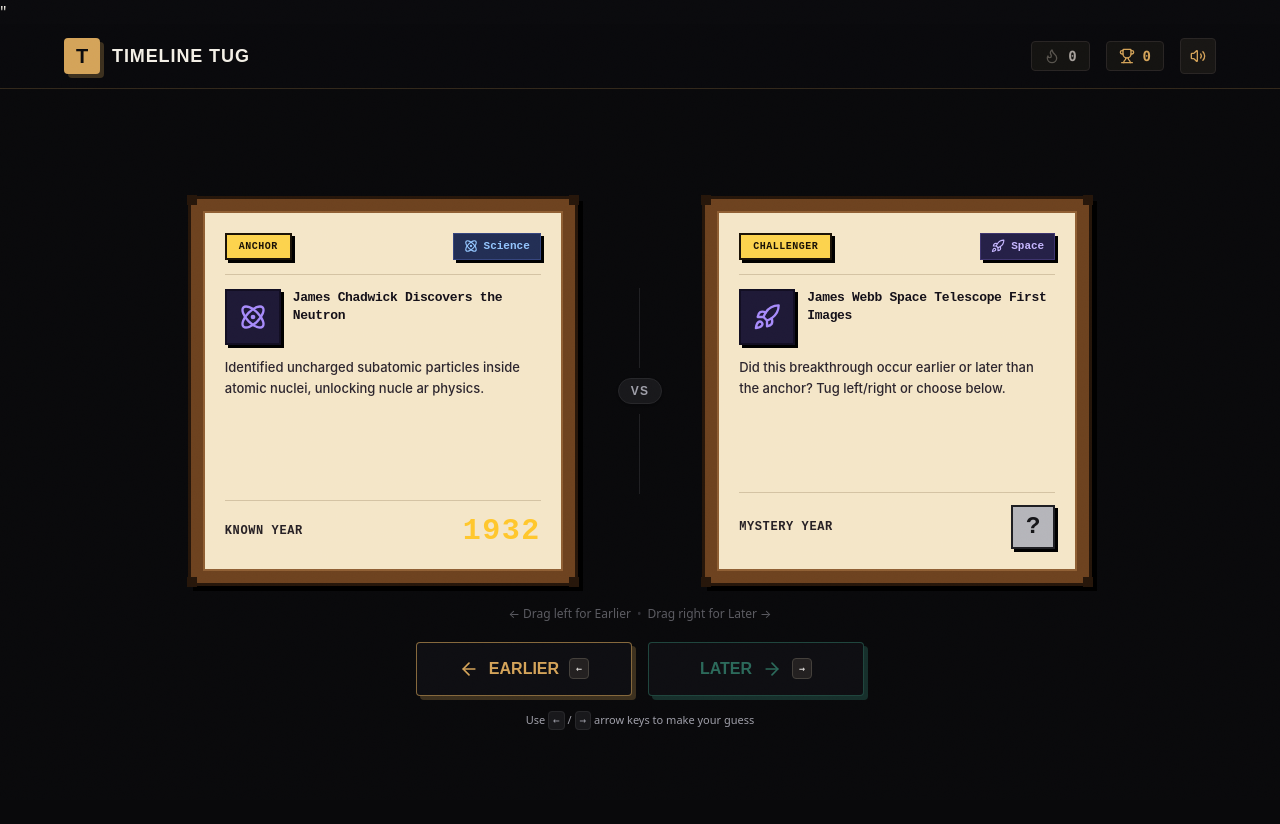
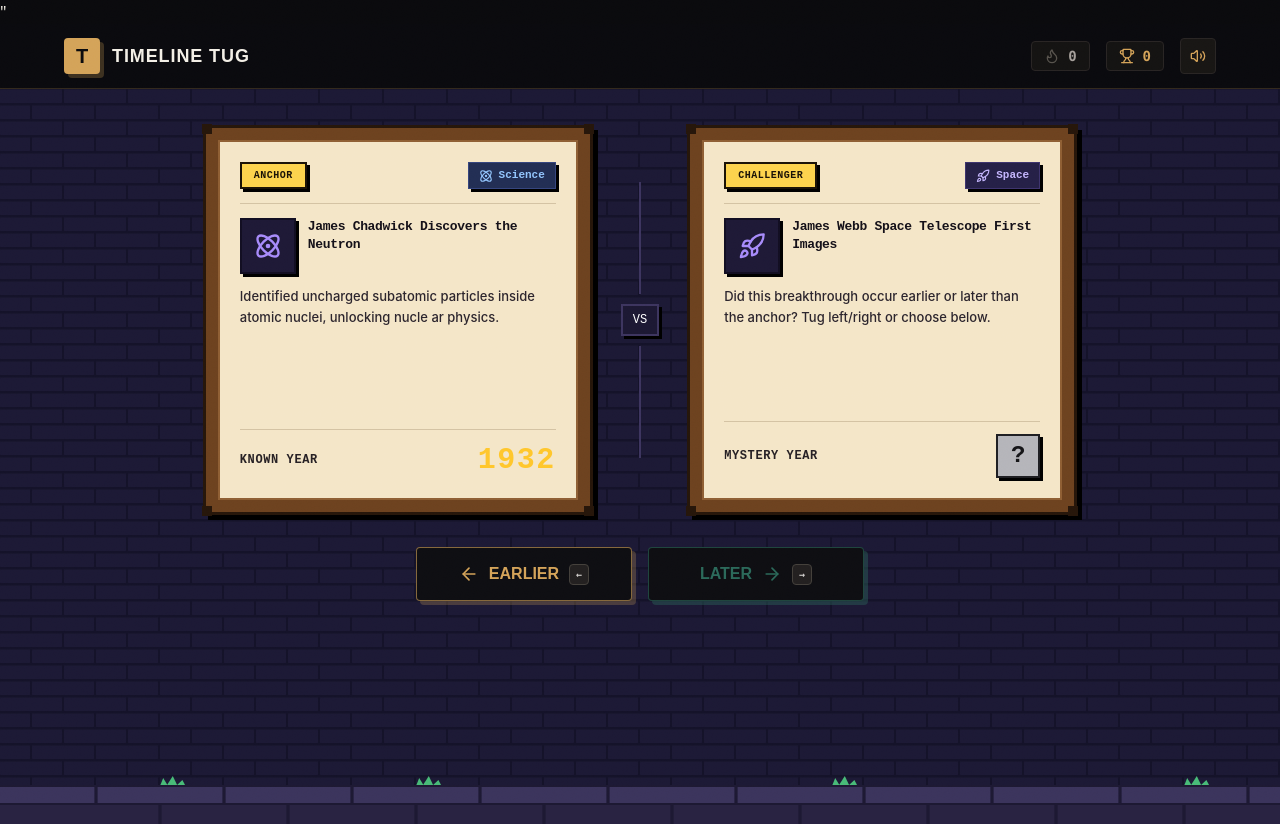
Before and after one commit to questcreators69-rgb/timeline_tug, a React (Vite) app: page / in a window 1280 px wide. Both pictures are taken after a click on the button "ENTER ARENA". Built offline with nearby package versions, Linux system fonts and the light colour scheme.

Commit message:
added the pixelated wall and grass to the UI

```diff
--- a/src/App.tsx
+++ b/src/App.tsx
@@ -226,7 +226,7 @@
   };
 
   return (
-    <div className="flex min-h-screen flex-col bg-zinc-950 text-zinc-100 antialiased selection:bg-amber-500/30">
+    <div className="flex min-h-screen flex-col bg-[#121021] text-[#F3EFE6] antialiased selection:bg-[#FCD34D]/30">
 
       <ParticleCanvas active={showConfetti} />
 
@@ -239,7 +239,7 @@
         onLogoClick={() => setPhase('MENU')}
       />
 
-      <main className="flex-1 flex flex-col items-center justify-center p-4 sm:p-6 w-full max-w-5xl mx-auto">
+      <main className="flex-1 flex flex-col items-center justify-between w-full relative overflow-hidden">
         {phase === 'MENU' && (
           <StartScreen onStartGame={startNewGame} bestStreak={bestStreak} />
         )}
@@ -247,30 +247,50 @@
         {(phase === 'PLAYING' || phase === 'REVEALING' || phase === 'RESULT') &&
           anchor &&
           challenger && (
-            <div className="w-full flex flex-col items-center animate-fadeIn">
+        <div className="relative w-full flex-1 flex flex-col justify-between items-center bg-[#18162E]">
+  <div className="absolute inset-0 pointer-events-none opacity-40">
+    <svg className="w-full h-full">
+      <defs>
+        <pattern id="dungeon-bricks" width="64" height="32" patternUnits="userSpaceOnUse">
+          <rect width="64"height="32" fill="#18162E" />
+          <rect x="0" y="1" width="62" height="13" fill="#221E40" rx="1" />
+          <rect x="32" y="17" width="62" height="13" fill="#221E40" rx="1" />
+          <rect x="0" y="17" width="30" height="13" fill="#221E40" rx="1" />
+          <line x1="0" y1="15" x2="64" y2="15" stroke="#100E22" strokeWidth="2" />
+          <line x1="0" y1="31" x2="64" y2="31" stroke="#100E22" strokeWidth="2" />
+          <line x1="63" y1="0" x2="63" y2="15" stroke="#100E22" strokeWidth="2" />
+          <line x1="31" y1="16" x2="31" y2="31" stroke="#100E22" strokeWidth="2" />
+        </pattern>
+      </defs>
+      <rect width="100%" height="100%" fill="url(#dungeon-bricks)" />
+    </svg>  </div>
+  <div className="relative z-10 w-full max-w-5xl mx-auto flex flex-col items-center pt-3 sm:pt-6 px-3 sm:px-6">
+    <div className="w-full flex flex-col md:flex-row items-center justify-center gap-3 sm:gap-4 md:gap-6 my-1 sm:my-3">
 
-              <div className="w-full flex flex-col md:flex-row items-center justify-center gap-3 md:gap-5 lg:gap-8 my-2 sm:my-3">
 
                 <div className="w-full md:w-auto flex justify-center">
-                  <GameCard                    event={anchor}
+                  <GameCard
+                    event={anchor}
                     role="anchor"
                     isRevealed={true}
                   />
                 </div>
                 <div className="flex md:hidden relative my-1 items-center justify-center w-full max-w-xs">
-                  <div className="h-px flex-1 bg-zinc-800/80" />
-                  <span className="mx-3 rounded-full border border-zinc-800 bg-zinc-900 px-3 py-0.5 font-display text-xs font-bold text-zinc-400 uppercase tracking-widest shadow-sm">
+  <div className="h-0.5 flex-1 bg-[#3D355F]" />
+  <span className="mx-2.5 border-2 border-[#3D355F] bg-[#1C1833] px-2.5 py-1 font-pixel text-xs text-white uppercase shadow-pixel">
     VS
  </span>
-                  <div className="h-px flex-1 bg-zinc-800/80" />
+  <div className="h-0.5 flex-1 bg-[#3D355F]" />
 </div>
-                <div className="hidden md:flex flex-col items-center justify-center shrink-0 self-center px-1 lg:px-2">
-                  <div className="w-px h-16 lg:h-20 bg-zinc-800/80" />
-                  <span className="my-2.5 rounded-full border border-zinc-800 bg-zinc-900 px-3 py-1 font-display text-xs font-bold text-zinc-400 uppercase tracking-widest shadow-sm">
+
+<div className="hidden md:flex flex-col items-center justify-center shrink-0 self-center px-1">
+  <div className="w-0.5 h-20 lg:h-28 bg-[#3D355F]" />
+  <span className="my-2.5 border-2 border-[#3D355F] bg-[#1C1833] px-2.5 py-1.5 font-pixel text-xs text-white uppercase shadow-pixel">
     VS
   </span>
-                  <div className="w-px h-16 lg:h-20 bg-zinc-800/80" />
+  <div className="w-0.5 h-20 lg:h-28 bg-[#3D355F]" />
 </div>
+
                 <div
                     className={`w-full md:w-auto flex justify-center touch-none ${
                     phase === 'PLAYING' ? 'cursor-grab active:cursor-grabbing' : 'cursor-default'
@@ -290,21 +310,60 @@
                   />
                 </div>
               </div>
-              {showFirstTimeHint && phase === 'PLAYING' && streak === 0 && (
-                <div className="mt-2 flex items-center gap-1.5 text-xs text-zinc-400 animate-pulse">
-                  <span>← Drag left for Earlier</span>
-                  <span className="text-zinc-600">•</span>
-                  <span>Drag right for Later →</span>
-                </div>
-              )}
 
-              <ActionControls
-                onGuess={commitGuess}
+              <ActionControls      onGuess={commitGuess}
       disabled={phase !== 'PLAYING'}
     />
+  </div>
+  <div className="relative z-10 w-full mt-4 sm:mt-6">
+    <svg      className="w-full h-10 sm:h-12 pixelated block"
+      viewBox="0 0 800 48"
+      preserveAspectRatio="none"
+    >
+      <g fill="#48BB78">
+        <polygon points="100,10 102,2 105,10" />
+        <polygon points="104,10 108,0 111,10" />
+        <polygon points="110,10 114,4 116,10" />
 
-              <div className="mt-4 text-[11px] text-zinc-400 hidden sm:block">
-                Use <kbd className="font-mono bg-zinc-900 px-1 py-0.5 rounded border border-zinc-800 text-zinc-400">←</kbd> / <kbd className="font-mono bg-zinc-900 px-1 py-0.5 rounded border border-zinc-800 text-zinc-400">→</kbd> arrow keys to make your guess
+        <polygon points="260,10 262,2 265,10" />
+        <polygon points="264,10 268,0 271,10" />
+        <polygon points="270,10 274,4 276,10" />
+
+        <polygon points="520,10 522,2 525,10" />
+        <polygon points="524,10 528,0 531,10" />
+        <polygon points="530,10 534,4 536,10" />
+
+        <polygon points="740,10 742,2 745,10" />
+        <polygon points="744,10 748,0 751,10" />
+        <polygon points="750,10 754,4 756,10" />
+      </g>
+      <rect x="0" y="10" width="800" height="18" fill="#3B345C" />
+      <rect x="0" y="28" width="800" height="20" fill="#292342" />
+
+      <line x1="0" y1="10" x2="800" y2="10" stroke="#1D1933" strokeWidth="2" />
+      <line x1="0" y1="28" x2="800" y2="28" stroke="#1D1933" strokeWidth="2" />
+
+      <line x1="60" y1="10" x2="60" y2="28" stroke="#1D1933" strokeWidth="2" />
+      <line x1="140" y1="10" x2="140" y2="28" stroke="#1D1933" strokeWidth="2" />
+      <line x1="220" y1="10" x2="220" y2="28" stroke="#1D1933" strokeWidth="2" />
+      <line x1="300" y1="10" x2="300" y2="28" stroke="#1D1933" strokeWidth="2" />
+      <line x1="380" y1="10" x2="380" y2="28" stroke="#1D1933" strokeWidth="2" />
+      <line x1="460" y1="10" x2="460" y2="28" stroke="#1D1933" strokeWidth="2" />
+      <line x1="540" y1="10" x2="540" y2="28" stroke="#1D1933" strokeWidth="2" />
+      <line x1="620" y1="10" x2="620" y2="28" stroke="#1D1933" strokeWidth="2" />
+      <line x1="700" y1="10" x2="700" y2="28" stroke="#1D1933" strokeWidth="2" />
+      <line x1="780" y1="10" x2="780" y2="28" stroke="#1D1933" strokeWidth="2" />
+
+      <line x1="100" y1="28" x2="100" y2="48" stroke="#1D1933" strokeWidth="2" />
+      <line x1="180" y1="28" x2="180" y2="48" stroke="#1D1933" strokeWidth="2" />
+      <line x1="260" y1="28" x2="260" y2="48" stroke="#1D1933" strokeWidth="2" />
+      <line x1="340" y1="28" x2="340" y2="48" stroke="#1D1933" strokeWidth="2" />
+      <line x1="420" y1="28" x2="420" y2="48" stroke="#1D1933" strokeWidth="2" />
+      <line x1="500" y1="28" x2="500" y2="48" stroke="#1D1933" strokeWidth="2" />
+      <line x1="580" y1="28" x2="580" y2="48" stroke="#1D1933" strokeWidth="2" />
+      <line x1="660" y1="28" x2="660" y2="48" stroke="#1D1933" strokeWidth="2" />
+      <line x1="740" y1="28" x2="740" y2="48" stroke="#1D1933" strokeWidth="2" />
+      </svg>
   </div>
 </div>
                 )}
```
Lines whose indentation alone changed are shown as unchanged.
